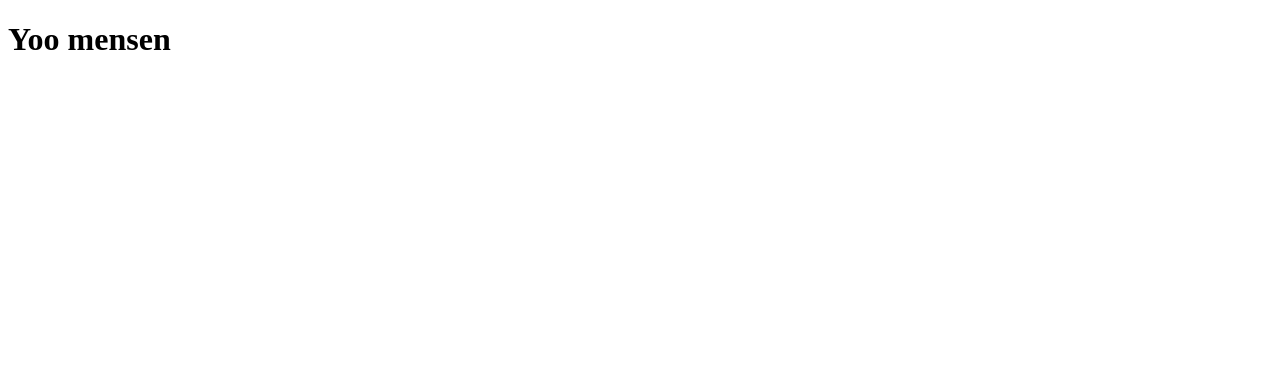
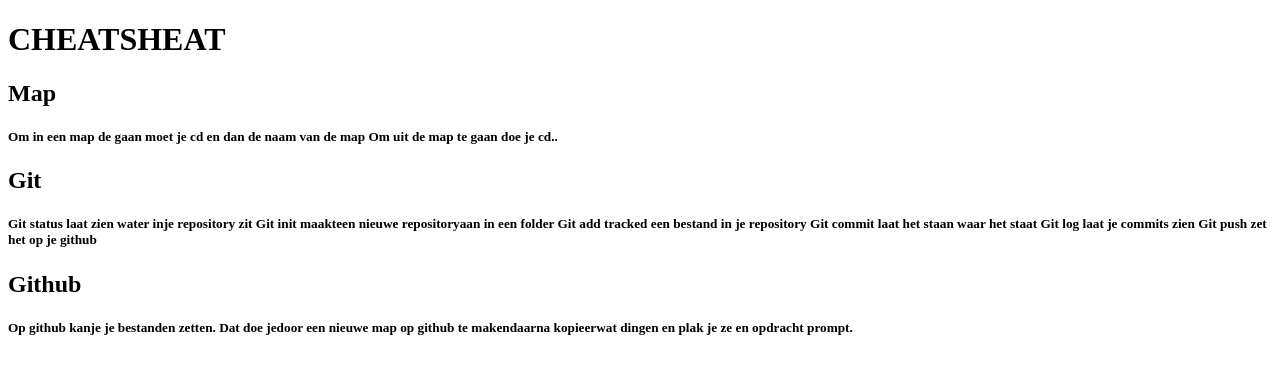
Before and after one commit to Kietmandjes/CTH-cheatsheet, a plain HTML site: page web/index.html in a window 1280 px wide. Drawn offline with Linux system fonts and the light colour scheme.

Commit message:
vierde commit

```diff
--- a/web/index.html
+++ b/web/index.html
@@ -16,7 +16,24 @@
 
 <body>
 
-    <h1>Yoo mensen</h1>
+    <h1>CHEATSHEAT</h1>
+
+        <h2>Map</h2>
+        <h5>Om in een map de gaan moet je <b>cd</b> en dan de naam van de map
+        Om uit de map te gaan doe je <b>cd..</b></h5>
+
+        <h2>Git</h2>
+        <h5><b>Git status</b>  laat zien water inje repository zit
+            <b>Git init</b>    maakteen nieuwe repositoryaan in een folder
+            <b>Git add</b>     tracked een bestand in je repository
+            <b>Git commit</b>  laat het staan waar het staat
+            <b>Git log</b>     laat je commits zien
+            <b>Git push</b>    zet het op je github</h5>
+
+        <h2>Github</h2>
+        <h5>Op github kanje je bestanden zetten.
+           Dat doe jedoor een nieuwe map op github te makendaarna kopieerwat dingen en plak je ze en opdracht prompt.</h5>
+
 
 </body>
 
```
